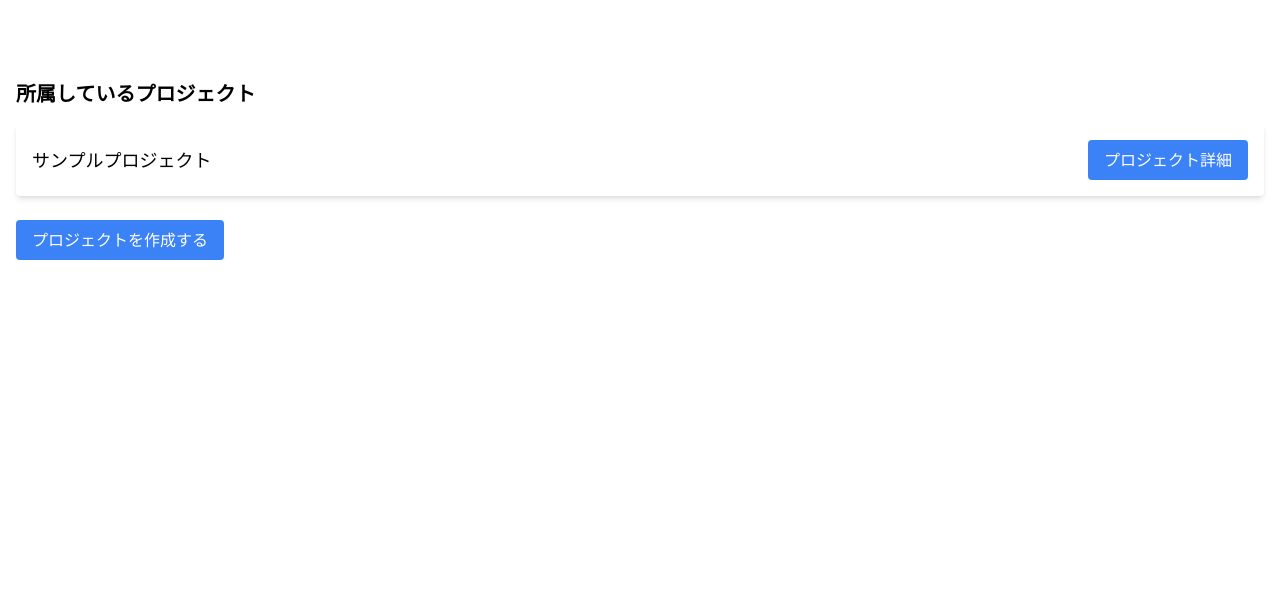
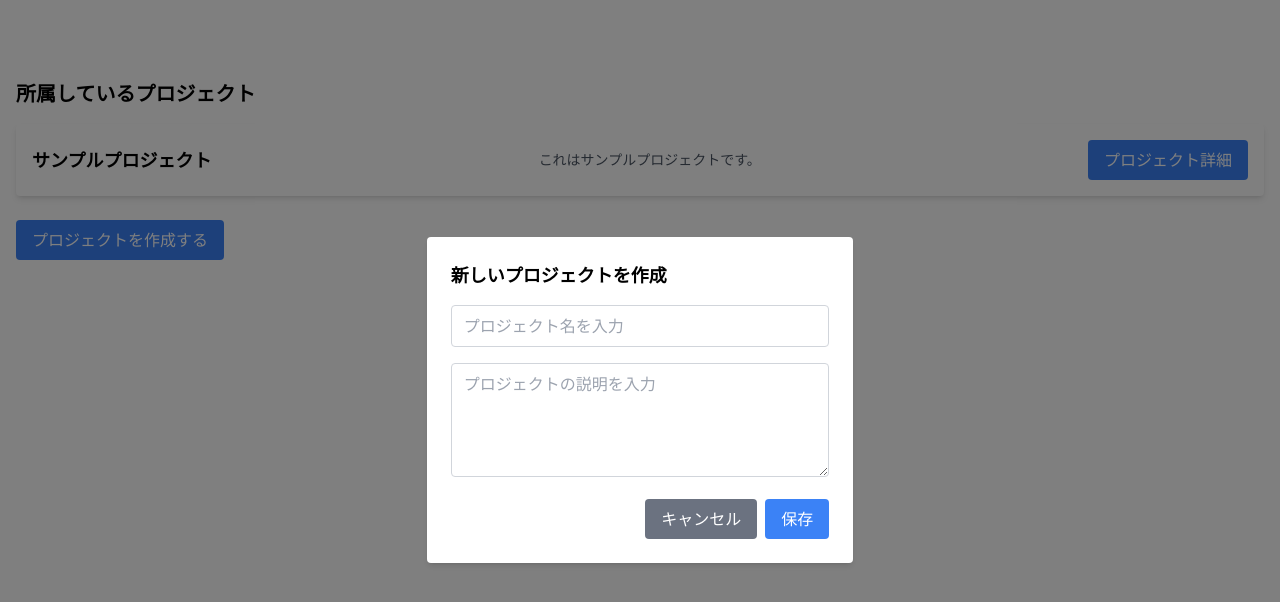
Before and after one commit to yussy15/sazanami, a Next.js app: page /project in a window 1280 px wide. Both pictures are taken after a click on the button "プロジェクトを作成する". Shown: the top 602 px of the page. Built offline with nearby package versions, Linux system fonts and the light colour scheme.

Commit message:
プロジェクトの作成（データベースなし）と詳細文の追加

```diff
--- a/src/app/project/page.tsx
+++ b/src/app/project/page.tsx
@@ -7,19 +7,45 @@ import React, { useState, useEffect } from "react";
 type Project = {
   id: number;
   name: string;
+  description: string;
 };
 
 export default function ProjectPage() {
   const [projects, setProjects] = useState<Project[]>([]);
+  const [isModalOpen, setIsModalOpen] = useState(false); // モーダルの開閉状態
+  const [newProjectName, setNewProjectName] = useState(""); // 新しいプロジェクト名
+  const [newProjectDescription, setNewProjectDescription] = useState(""); // 新しいプロジェクトの説明
 
   useEffect(() => {
     // ここでプロジェクト一覧を取得するロジックを追記
-    setProjects([{ id: 1, name: "サンプルプロジェクト" }]);
+    setProjects([{ id: 1, name: "サンプルプロジェクト", description: "これはサンプルプロジェクトです。" }]);
   }, []);
 
   const handleCreateProject = () => {
+    // モーダルを開く
+    setIsModalOpen(true);
+  };
+
+  const handleSaveProject = () => {
     // プロジェクト作成のロジックや画面遷移を追加
-    alert("プロジェクト作成ボタンが押されました");
+    if (newProjectName.trim() === "") {
+      alert("プロジェクト名を入力してください");
+      return;
+    }
+
+    const newProject = {
+      id: projects.length + 1, // 仮のID
+      name: newProjectName,
+      description: newProjectDescription,
+    };
+    setProjects([...projects, newProject]);
+    setNewProjectName(""); // 入力フィールドをリセット
+    setNewProjectDescription(""); // 説明フィールドをリセット
+    setIsModalOpen(false); // モーダルを閉じる
+  };
+
+  const handleCloseModal = () => {
+    setIsModalOpen(false); // モーダルを閉じる
   };
 
   return (
@@ -27,8 +53,12 @@ export default function ProjectPage() {
       <h1 className="text-xl font-bold mb-4">所属しているプロジェクト</h1>
       <ul>
         {projects.map((project) => (
-          <div className="flex items-center justify-between bg-white p-4 shadow-md rounded mb-2" key={project.id}>
-            <li className="text-lg">{project.name}</li>
+          <div
+            className="flex items-center justify-between bg-white p-4 shadow-md rounded mb-2"
+            key={project.id}
+          >
+            <li className="text-lg font-bold">{project.name}</li>
+            <p className="text-sm text-gray-600">{project.description}</p>
             <button className="bg-blue-500 text-white px-4 py-2 rounded">
               プロジェクト詳細
             </button>
@@ -41,6 +71,43 @@ export default function ProjectPage() {
       >
         プロジェクトを作成する
       </button>
+
+      {/* モーダル */}
+      {isModalOpen && (
+        <div className="fixed inset-0 flex items-center justify-center bg-black bg-opacity-50">
+          <div className="bg-white p-6 rounded shadow-md w-1/3">
+            <h2 className="text-lg font-bold mb-4">新しいプロジェクトを作成</h2>
+            <input
+              type="text"
+              value={newProjectName}
+              onChange={(e) => setNewProjectName(e.target.value)}
+              placeholder="プロジェクト名を入力"
+              className="w-full border border-gray-300 rounded px-3 py-2 mb-4"
+            />
+            <textarea
+              value={newProjectDescription}
+              onChange={(e) => setNewProjectDescription(e.target.value)}
+              placeholder="プロジェクトの説明を入力"
+              className="w-full border border-gray-300 rounded px-3 py-2 mb-4"
+              rows={4}
+            />
+            <div className="flex justify-end space-x-2">
+              <button
+                onClick={handleCloseModal}
+                className="bg-gray-500 text-white px-4 py-2 rounded"
+              >
+                キャンセル
+              </button>
+              <button
+                onClick={handleSaveProject}
+                className="bg-blue-500 text-white px-4 py-2 rounded"
+              >
+                保存
+              </button>
+            </div>
+          </div>
+        </div>
+      )}
     </div>
   );
 }
```
